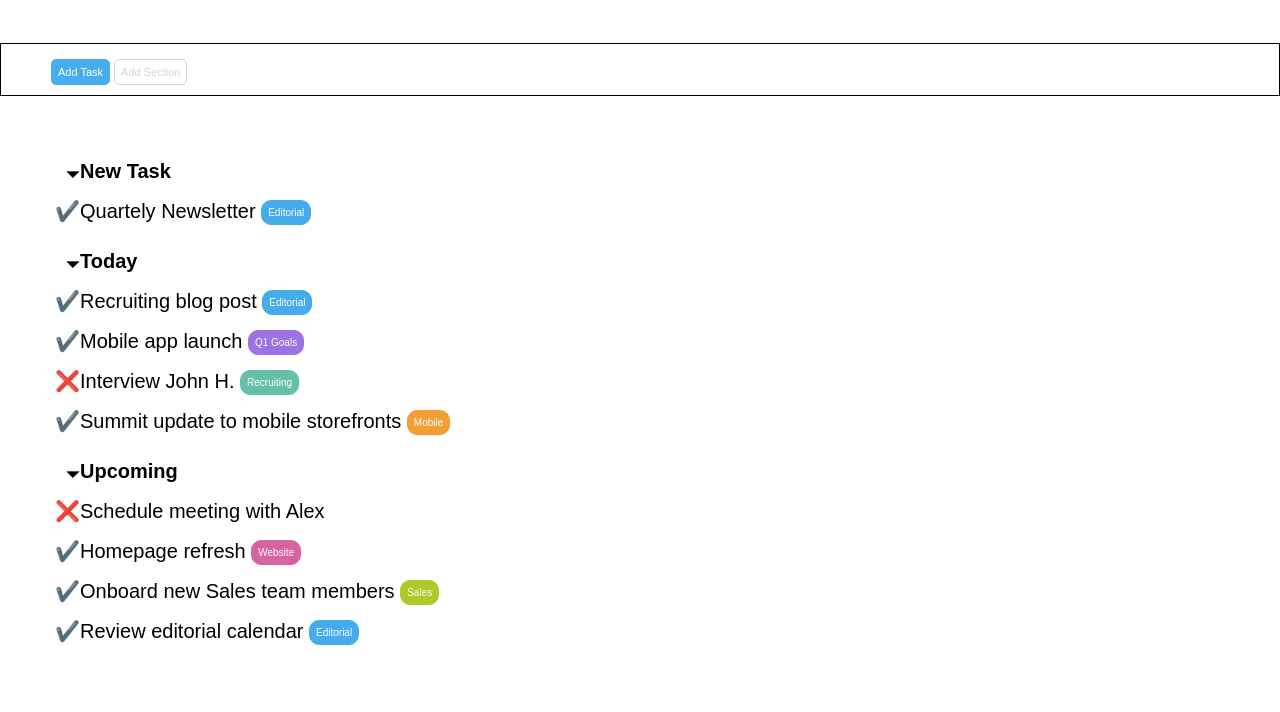
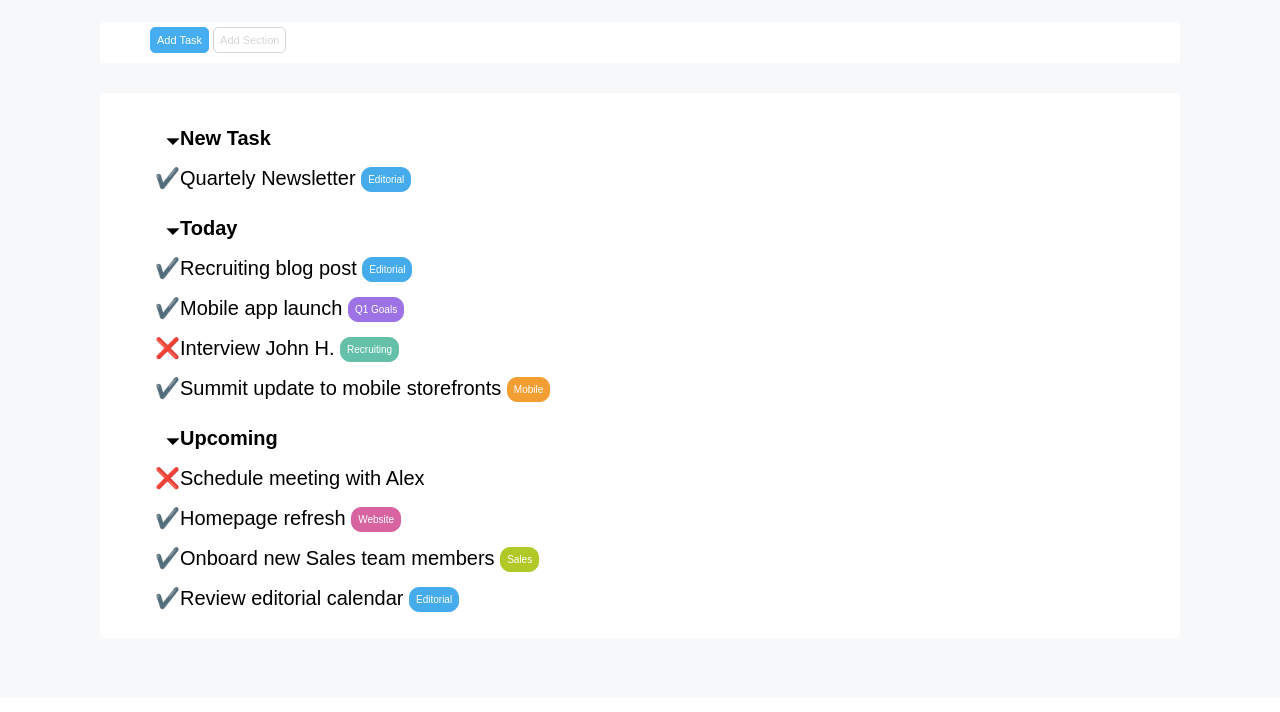
Before and after one commit to igorgaidolfi/html-css-toboolist, a plain HTML site: page index.html in a window 1280 px wide. Shown: the part 88-800 px from the top of the page. Drawn offline with Linux system fonts and the light colour scheme.

Commit message:
[UPDATE] Added bg to main ESERCIZIO FINITO

```diff
--- a/css/style.css
+++ b/css/style.css
@@ -16,19 +16,17 @@
     font-family: 'Space Grotesk', sans-serif;
     color: #051931;
 }
-header{
-    border-bottom: 1px solid black;
-
-}
 /* fine header */
 
 /* inizio main */
 
 /* primo div */
 .menu{
-    margin-top: 50px;
-    border: 1px solid black;
-    padding: 15px 0px 10px 50px;
+    padding: 5px 0px 10px 50px;
+    margin: 0px 50px;
+    background-color: white;
+    border-top-left-radius: 5px;
+    border-top-right-radius: 5px;
 
 }
 .button{
@@ -48,7 +46,19 @@ header{
 }
 /* fine primo div */
 
+.conteiner{
+    background-color: #f6f8f9;
+    padding: 30px 50px;
+}
+
+
 /* inizio secondo div */
+.lista{
+    background-color: white;
+    margin: 0px 50px;
+    border-bottom-right-radius: 5px;
+    border-bottom-left-radius: 5px;
+}
 .list{
     margin: 30px;
     line-height: 40px;
@@ -97,3 +107,4 @@ header{
     background-color: #b0c926;
     border: 1px solid #b0c926;
 }
+/* fine main */
--- a/index.html
+++ b/index.html
@@ -16,12 +16,13 @@
             <span class="title">Toboolist</span>
         </header>
         <!-- main con liste annidate -->
+        <div class="conteiner">
             <main>
                 <div class="menu">
                     <button id="task-button" class="button"> Add Task</button>
                     <button id="section-button" class="button"> Add Section</button>
                 </div>
-            <div>
+                <div class="lista">
                     <ul class="list">
                         <li class="title-li"><strong> New Task</strong>
                             <ul>
@@ -48,5 +49,6 @@
                     </ul>
                 </div>
             </main>
+        </div>
     </body>
 </html>
```
Lines whose indentation alone changed are shown as unchanged.
